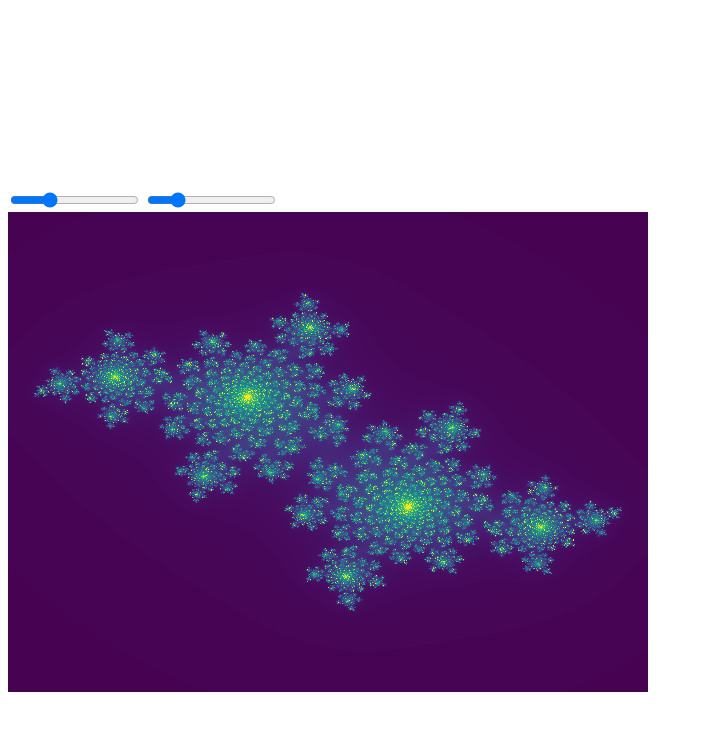
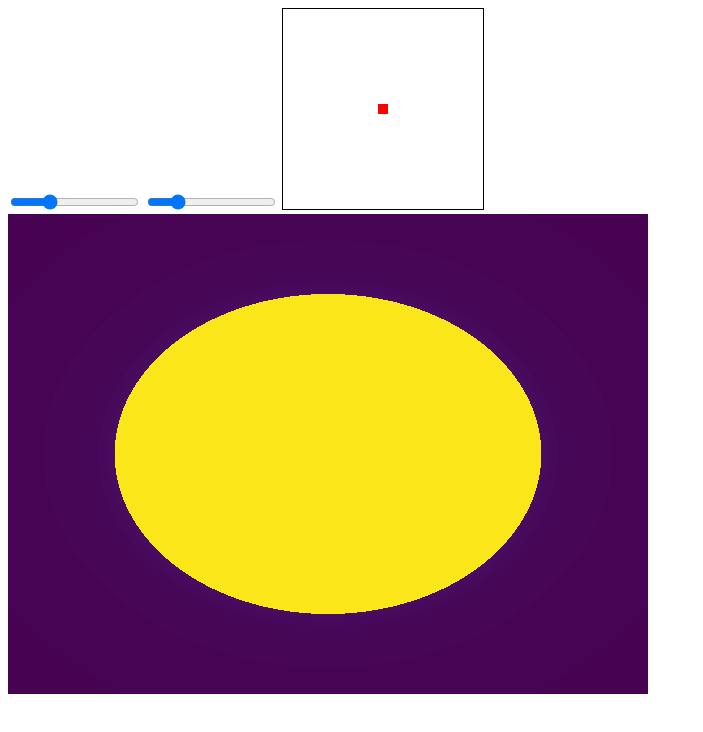
Before and after one commit to Ph03n1xdust/Ph03n1xdust.github.io, a plain HTML site: page WebGL_fractal/webgl_fractal.html in a window 1280 px wide. Both pictures are taken after a click on the element 382 px from the left and 108 px from the top of the page. Shown: the whole page, without its empty margins (0-703 px from the left). Drawn offline with Linux system fonts and the light colour scheme.

Commit message:
Add redraw and indicator

```diff
--- a/WebGL_fractal/fractal_engine.js
+++ b/WebGL_fractal/fractal_engine.js
@@ -3,7 +3,7 @@ var offset_x = 0,
   offset_y = 0;
 var gl, program_info;
 
-var canvas, slider_w, slider_h;
+var canvas, slider_w, slider_h, ctx_canvas_c;
 
 await main();
 
@@ -161,8 +161,21 @@ function move_handler(move_event) {
 }
 
 function c_change_click(clickevent) {
-  alert(clickevent.offset_x);
-  alert(clickevent.offset_y);
+  gl.uniform1f(
+    program_info.uniform_locations.c_real,
+    (clickevent.offsetX / 200 - 0.5) * 2.0
+  );
+  gl.uniform1f(
+    program_info.uniform_locations.c_im,
+    (clickevent.offsetY / 200 - 0.5) * 2.0
+  );
+
+  ctx_canvas_c.fillStyle = "white";
+  ctx_canvas_c.fillRect(0, 0, 200, 200);
+  ctx_canvas_c.fillStyle = "red";
+  ctx_canvas_c.fillRect(clickevent.offsetX - 5, clickevent.offsetY - 5, 10, 10);
+
+  drawScene();
 }
 
 async function main() {
@@ -184,6 +197,7 @@ async function main() {
   canvas.onmousemove = move_handler;
 
   var canvas_c = document.getElementById("canvas_c");
+  ctx_canvas_c = canvas_c.getContext("2d");
   canvas_c.onclick = c_change_click;
 
   var vertex_shader, fragment_shader;
--- a/WebGL_fractal/webgl_fractal.html
+++ b/WebGL_fractal/webgl_fractal.html
@@ -24,7 +24,12 @@
         id="slider_h"
       />
 
-      <canvas id="canvas_c" width="200" height="200"></canvas>
+      <canvas
+        id="canvas_c"
+        width="200"
+        height="200"
+        style="border: 1px solid black"
+      ></canvas>
     </div>
     <div>
       <canvas id="glcanvas" width="640" height="480"></canvas>
```
